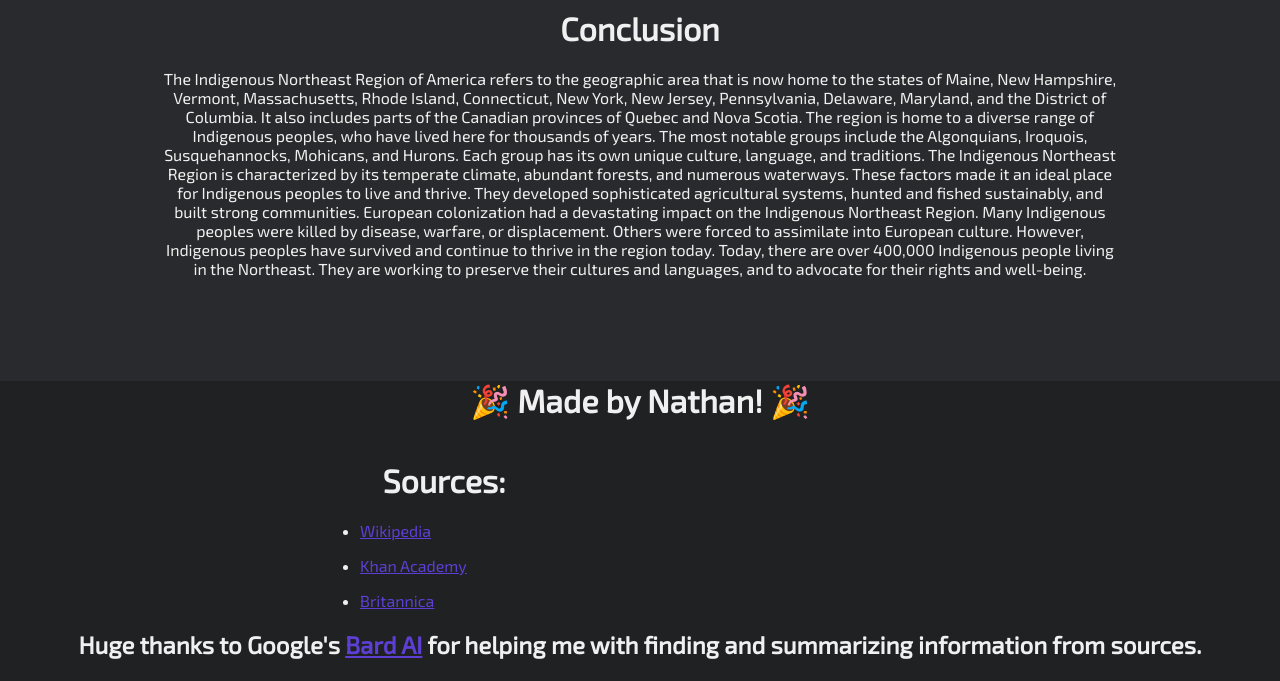
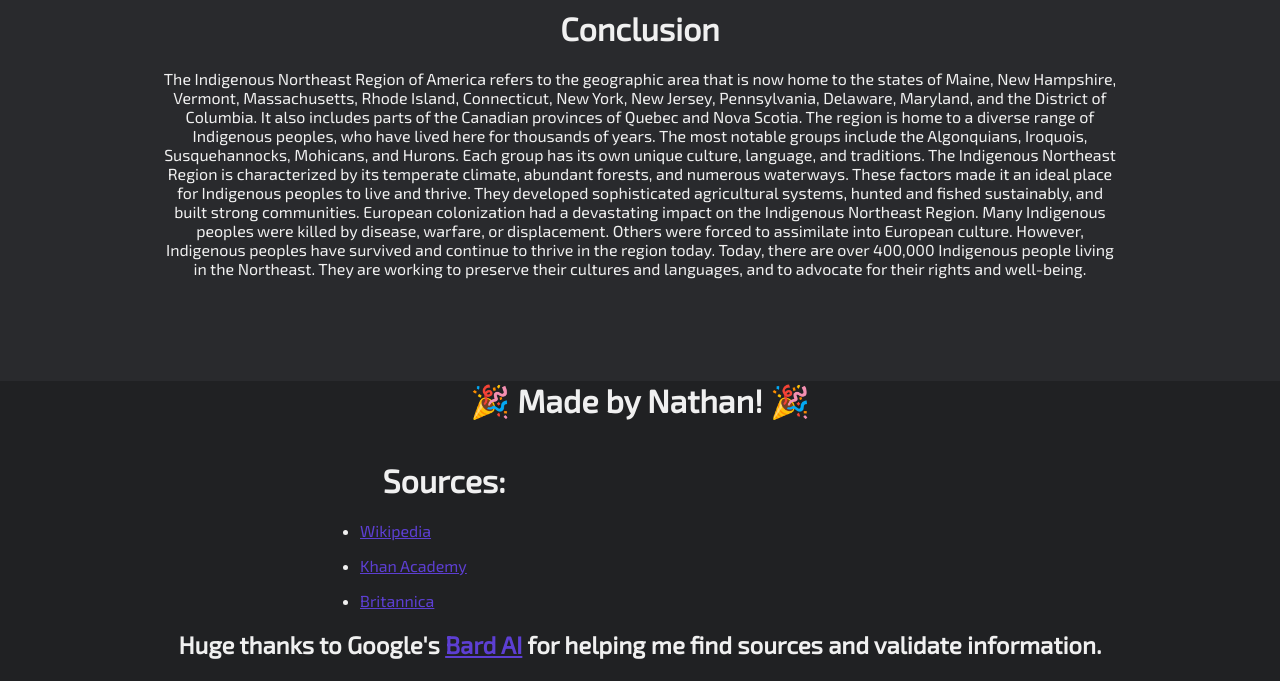
Before and after one commit to webcubed/project-northeast, a plain HTML site: page index.html in a window 1280 px wide. Shown: the part 5009-5690 px from the top of the page. Drawn offline with Linux system fonts and the light colour scheme.

Commit message:
one last commit i think

```diff
--- a/index.html
+++ b/index.html
@@ -806,7 +806,7 @@
           </span>
         </div>
           <span id="bard">
-            &#10;&#13;## Huge thanks to Google's [Bard AI](https://bard.google.com/) for helping me with finding and summarizing information from sources.
+            &#10;&#13;## Huge thanks to Google's [Bard AI](https://bard.google.com/) for helping me find sources and validate information.
           </span>
         </div>
       </div>
```
